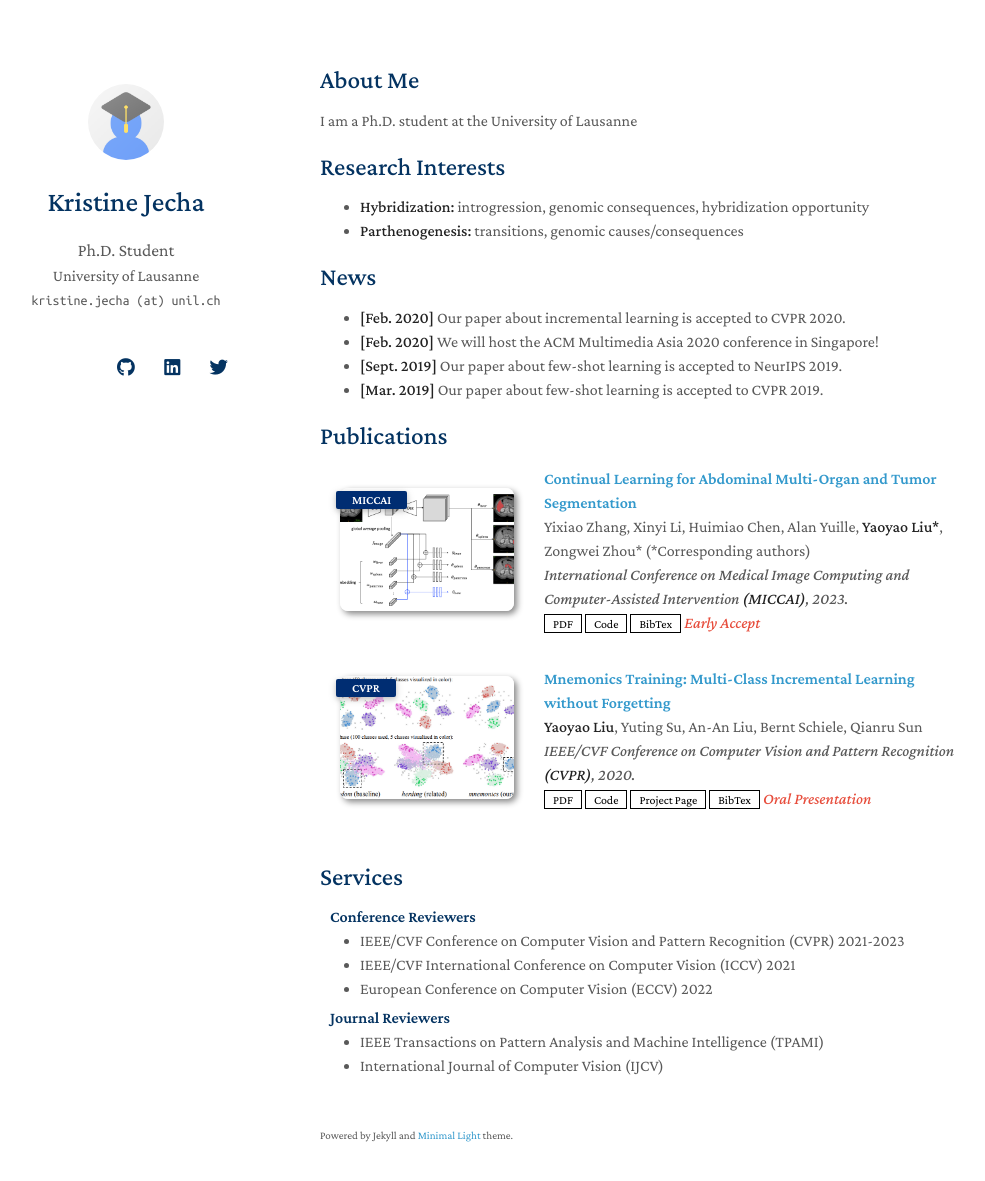
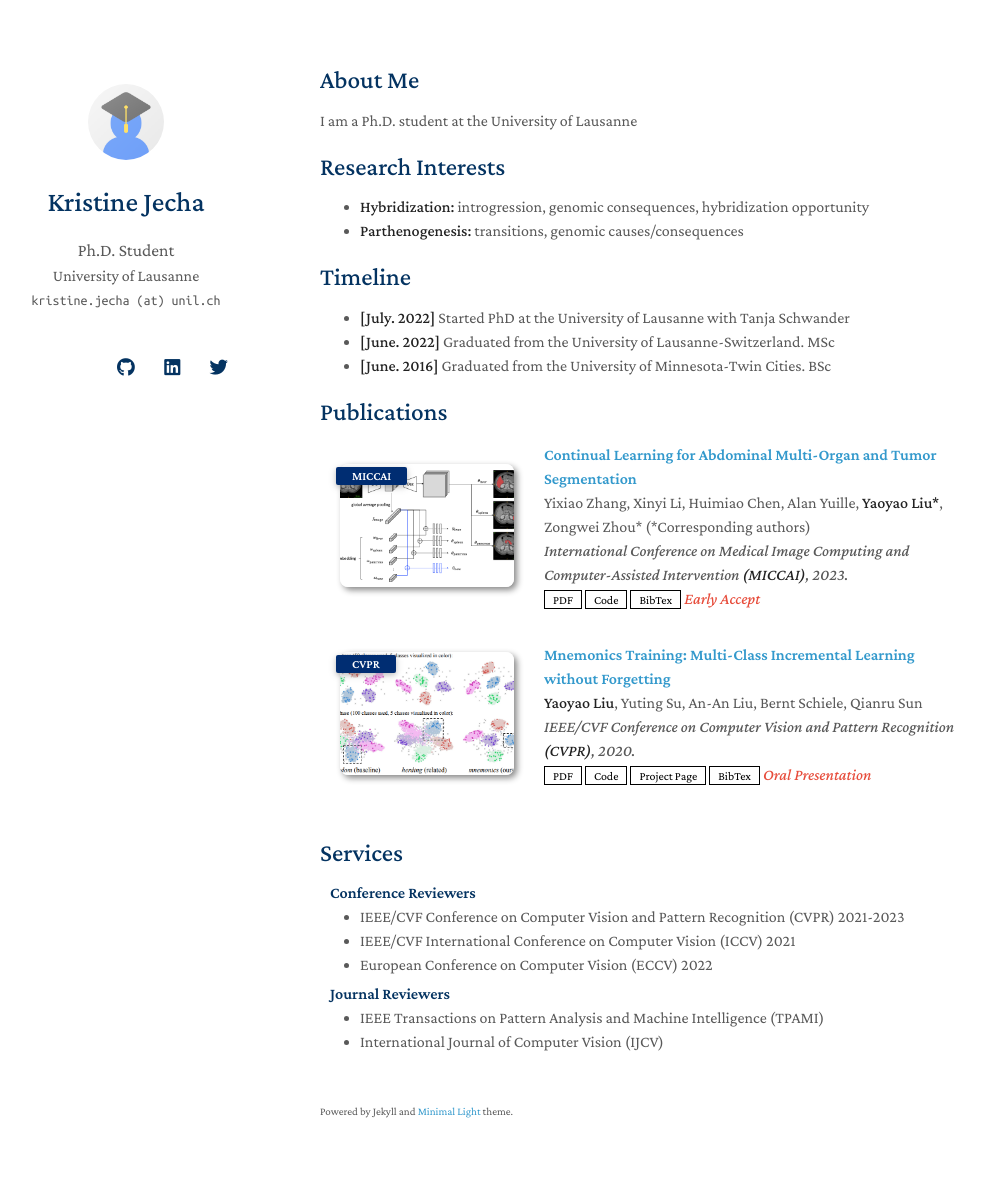
Before and after one commit to kriskaykj/kriskaykj.github.io, a Jekyll site: the page built from index.md, in a window 1280 px wide and 1216 px high. Shown: the top 1181 px of the window, without its empty margins (150-1135 px from the left). Built offline with Jekyll 4.4.1, drawn with Linux system fonts in a browser that asks for light colours; nearby versions of some CDN libraries; a style sheet for code colours, icons or effects is not loaded; our own code applies the rules of GitHub Pages for plain Markdown files.

Commit message:
Update index.md

```diff
--- a/index.md
+++ b/index.md
@@ -11,12 +11,11 @@ I am a Ph.D. student at the University of Lausanne
 - **Hybridization:** introgression, genomic consequences, hybridization opportunity
 - **Parthenogenesis:** transitions, genomic causes/consequences
 
-## News
+## Timeline
 
-- **[Feb. 2020]** Our paper about incremental learning is accepted to CVPR 2020.
-- **[Feb. 2020]** We will host the ACM Multimedia Asia 2020 conference in Singapore!
-- **[Sept. 2019]** Our paper about few-shot learning is accepted to NeurIPS 2019.
-- **[Mar. 2019]** Our paper about few-shot learning is accepted to CVPR 2019.
+- **[July. 2022]** Started PhD at the University of Lausanne with Tanja Schwander
+- **[June. 2022]** Graduated from the University of Lausanne-Switzerland. MSc
+- **[June. 2016]** Graduated from the University of Minnesota-Twin Cities. BSc
 
 {% include_relative _includes/publications.md %}
 
```
